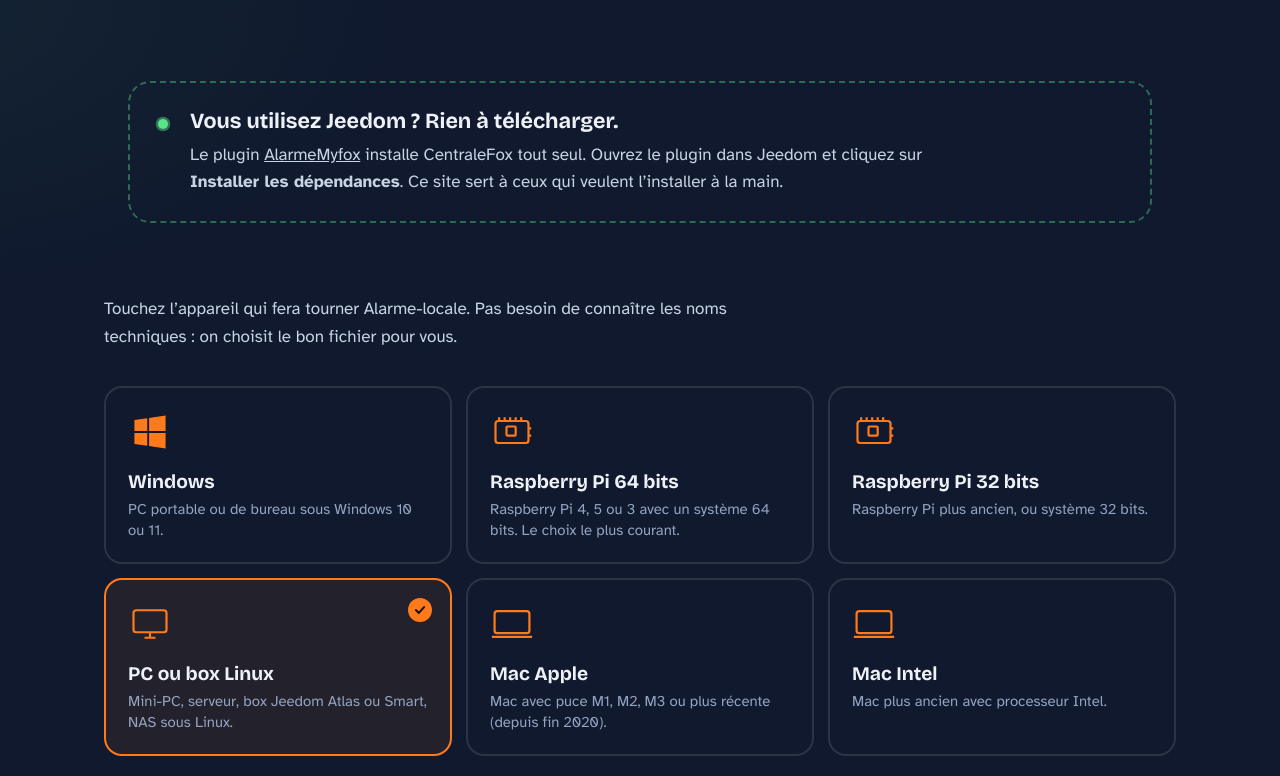
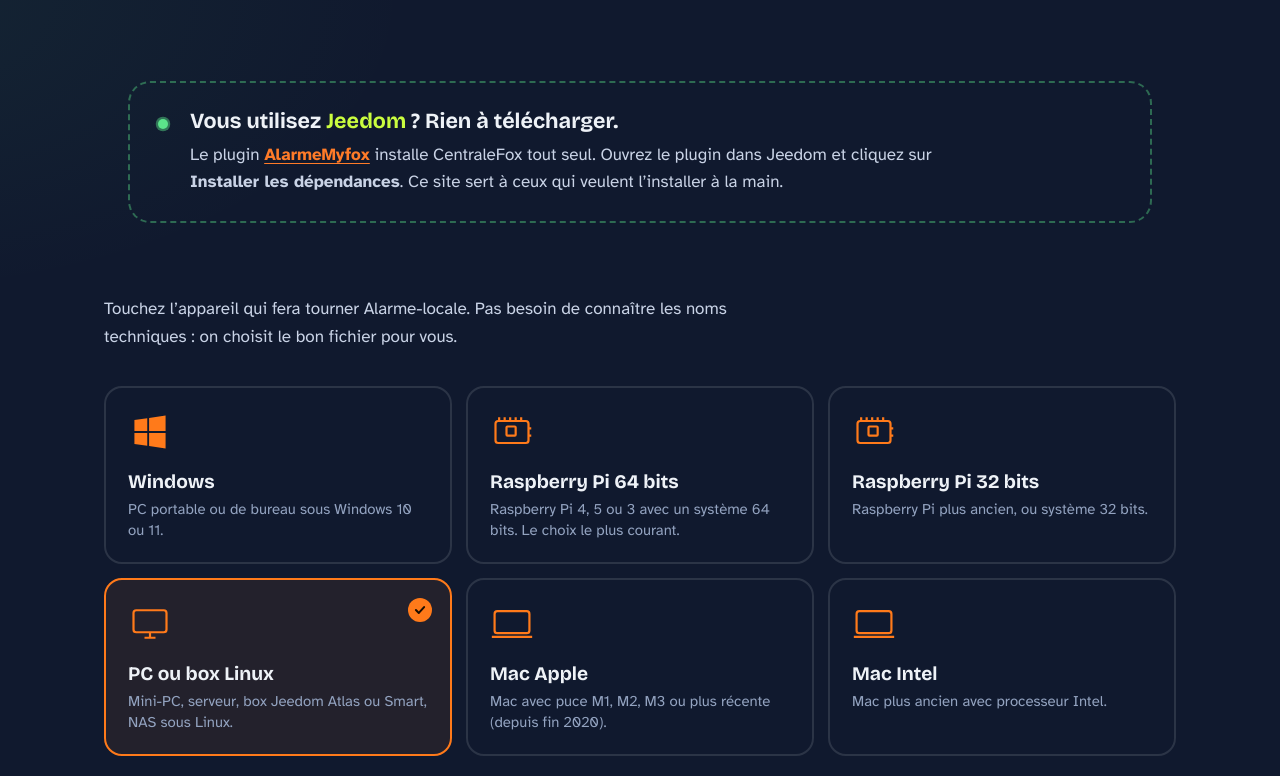
Before and after one commit to vegeta0911/CentraleFox, a plain HTML site: page index.html in a window 1280 px wide. Shown: the part 1012-1788 px from the top of the page. Drawn offline with nearby package versions, Linux system fonts and the light colour scheme; no server answers.

Commit message:
Update Jeedom styles in index.html

```diff
--- a/index.html
+++ b/index.html
@@ -107,11 +107,13 @@ section{padding:72px 0}
 .os-panel ol{padding-left:1.2em;display:grid;gap:8px}
 code{font:400 .95em/1.4 ui-monospace,SFMono-Regular,Menlo,Consolas,monospace;background:rgba(0,0,0,.3);padding:2px 7px;border-radius:6px;color:#FFD2AE}
 
-/* Jeedom */
 .jeedom{display:flex;gap:22px;align-items:flex-start;border:2px dashed rgba(91,227,138,.4);border-radius:22px;padding:26px 28px}
 .jeedom .led{margin-top:10px;flex:none}
 .jeedom h3{font:700 1.35rem/1.2 var(--display);margin-bottom:6px}
+.jeedom h3 .jeedom-vert{color:#cafd3f!important}
 .jeedom p{color:#C9D3E6;max-width:70ch}
+.jeedom p a,.jeedom p a:link,.jeedom p a:visited{color:#ff7b28!important;font-weight:700!important;text-decoration:underline;text-underline-offset:3px}
+.jeedom p a:hover{color:#ff944d!important}
 
 /* FAQ */
 .faq{max-width:780px}
```
